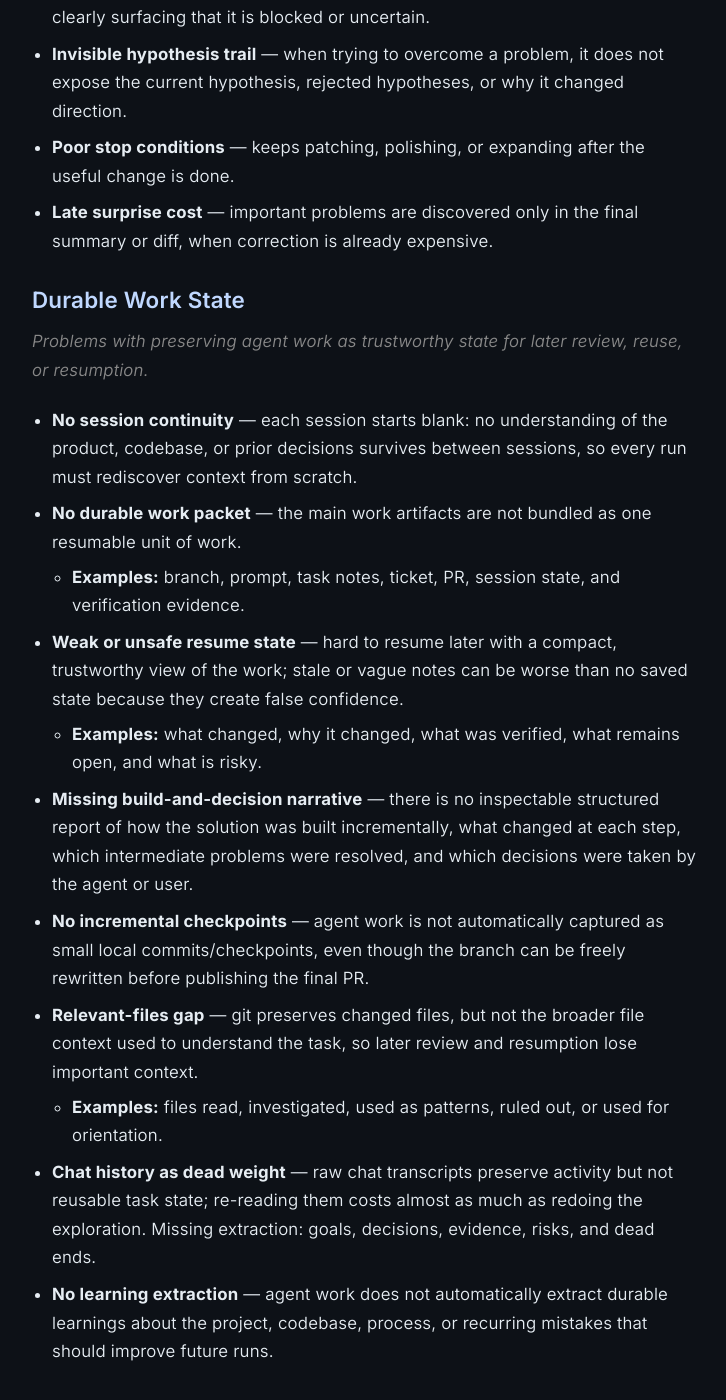
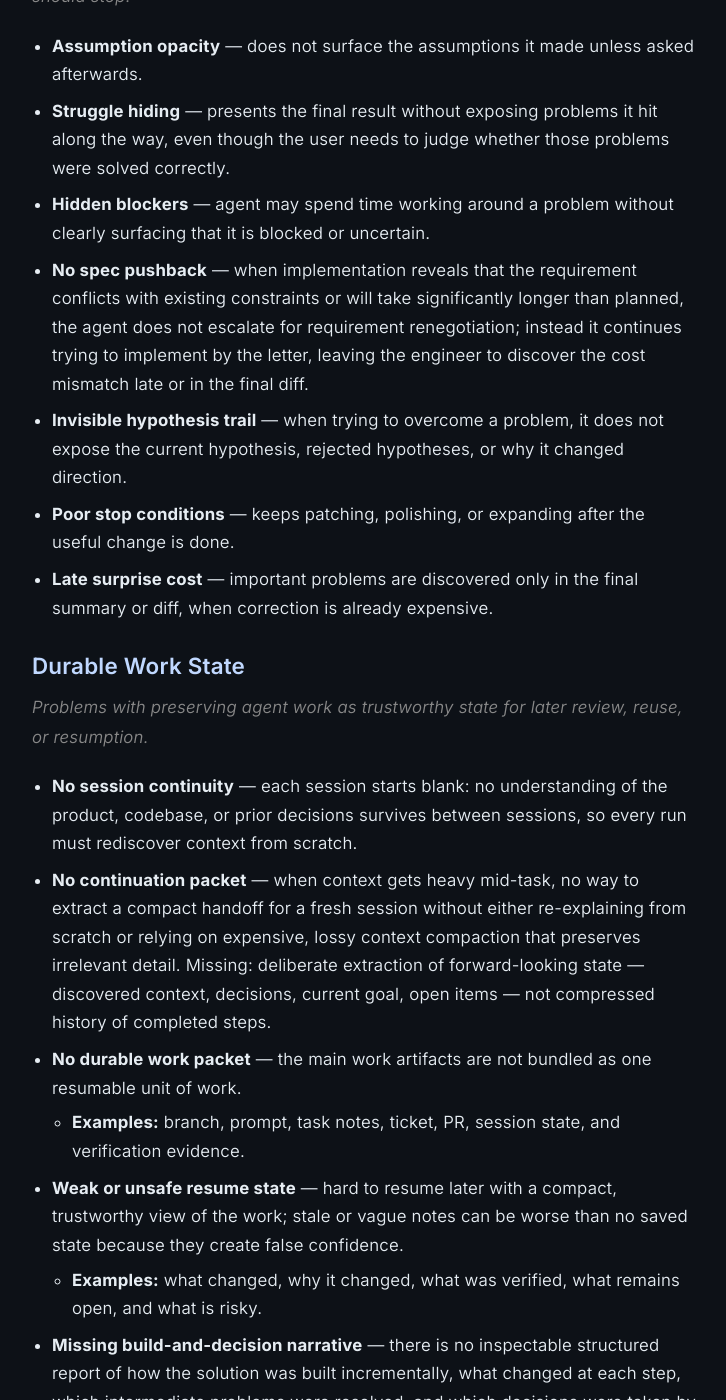
Before and after one commit to plaskowski/plaskowski.github.io, a Jekyll site: the page built from notes/agentic-coding-pains-catalog.md, in a window 1280 px wide and 1400 px high, scrolled down 5377 px. Shown: the whole window, without its empty margins (276-1002 px from the left). Built offline with Jekyll 4.4.1, drawn with Linux system fonts in a browser that asks for light colours; some of the changed text lies outside the part shown.

Commit message:
docs: add four pain points to catalog
Added:
- First-solution bias (Foundational Misalignment)
- Missing feasibility escalation rule (Scope/Design/Ambiguity)
- No spec pushback (Blockers/Hypotheses/Stop Conditions)
- No continuation packet (Durable Work State)

Co-Authored-By: Claude Sonnet 4.5 <noreply@anthropic.com>

```diff
--- a/notes/agentic-coding-pains-catalog.md
+++ b/notes/agentic-coding-pains-catalog.md
@@ -28,6 +28,7 @@ Agent output is locally correct but globally unaligned with the project's techni
 - **Project tech direction ignored** — treats the project's already-set macro tech direction (architecture style, framework conventions, libraries in use, module boundaries) as open design space rather than a constraint.
 - **No org-tech lookup** — does not consult the company-level tech constraints that live outside the repo and does not flag their absence, so it ships solutions that violate them and get rejected at review.
   - **Examples:** approved languages and libraries, internal SDKs and golden paths, compliance and security requirements, cross-cutting logging/metrics/tracing standards.
+- **First-solution bias** — settles on the first approach that appears workable without evaluating whether alternative solutions would better align with existing patterns, fit the codebase structure, or meet the project's quality bar.
 - **Standalone instead of incremental** — generates standalone solutions that do not slot into the existing structure, leaving manual integration to the engineer.
 
 ## Workflow and Playbook Execution
@@ -54,6 +55,7 @@ Problems with defining, aligning, and protecting the intended change before and
 - **Missing design checkpoints** — after agreeing on the top-level solution shape, the agent does not pause to align on key design choices before implementation.
   - **Examples:** main concepts, class names, boundaries, and structural choices.
 - **Missing ambiguity escalation rule** — when local context is insufficient or ambiguous, the agent does not clearly decide whether to ask the user, inspect broader sources, or stop instead of silently guessing.
+- **Missing feasibility escalation rule** — when exploration reveals that the requirement conflicts with existing constraints or will cost significantly more than planned, the agent does not escalate for requirement renegotiation before starting implementation; instead it proceeds as if the spec is non-negotiable.
 - **No exploration watchdog** — before code changes start, there is no compact exploration summary for validating whether the discovered direction is relevant, bounded, and sufficient.
 - **Low-value clarification blocking** — agent stops progress to ask a question even when the likely answer is already implied, low-risk, or could be handled as a stated default assumption.
 - **Over-eager execution** — starts editing before the problem shape is stable enough.
@@ -100,6 +102,7 @@ Problems with seeing uncertainty, failed paths, blockers, and when the agent sho
 - **Assumption opacity** — does not surface the assumptions it made unless asked afterwards.
 - **Struggle hiding** — presents the final result without exposing problems it hit along the way, even though the user needs to judge whether those problems were solved correctly.
 - **Hidden blockers** — agent may spend time working around a problem without clearly surfacing that it is blocked or uncertain.
+- **No spec pushback** — when implementation reveals that the requirement conflicts with existing constraints or will take significantly longer than planned, the agent does not escalate for requirement renegotiation; instead it continues trying to implement by the letter, leaving the engineer to discover the cost mismatch late or in the final diff.
 - **Invisible hypothesis trail** — when trying to overcome a problem, it does not expose the current hypothesis, rejected hypotheses, or why it changed direction.
 - **Poor stop conditions** — keeps patching, polishing, or expanding after the useful change is done.
 - **Late surprise cost** — important problems are discovered only in the final summary or diff, when correction is already expensive.
@@ -110,6 +113,7 @@ Problems with preserving agent work as trustworthy state for later review, reuse
 {: .section-lead}
 
 - **No session continuity** — each session starts blank: no understanding of the product, codebase, or prior decisions survives between sessions, so every run must rediscover context from scratch.
+- **No continuation packet** — when context gets heavy mid-task, no way to extract a compact handoff for a fresh session without either re-explaining from scratch or relying on expensive, lossy context compaction that preserves irrelevant detail. Missing: deliberate extraction of forward-looking state — discovered context, decisions, current goal, open items — not compressed history of completed steps.
 - **No durable work packet** — the main work artifacts are not bundled as one resumable unit of work.
   - **Examples:** branch, prompt, task notes, ticket, PR, session state, and verification evidence.
 - **Weak or unsafe resume state** — hard to resume later with a compact, trustworthy view of the work; stale or vague notes can be worse than no saved state because they create false confidence.
```
